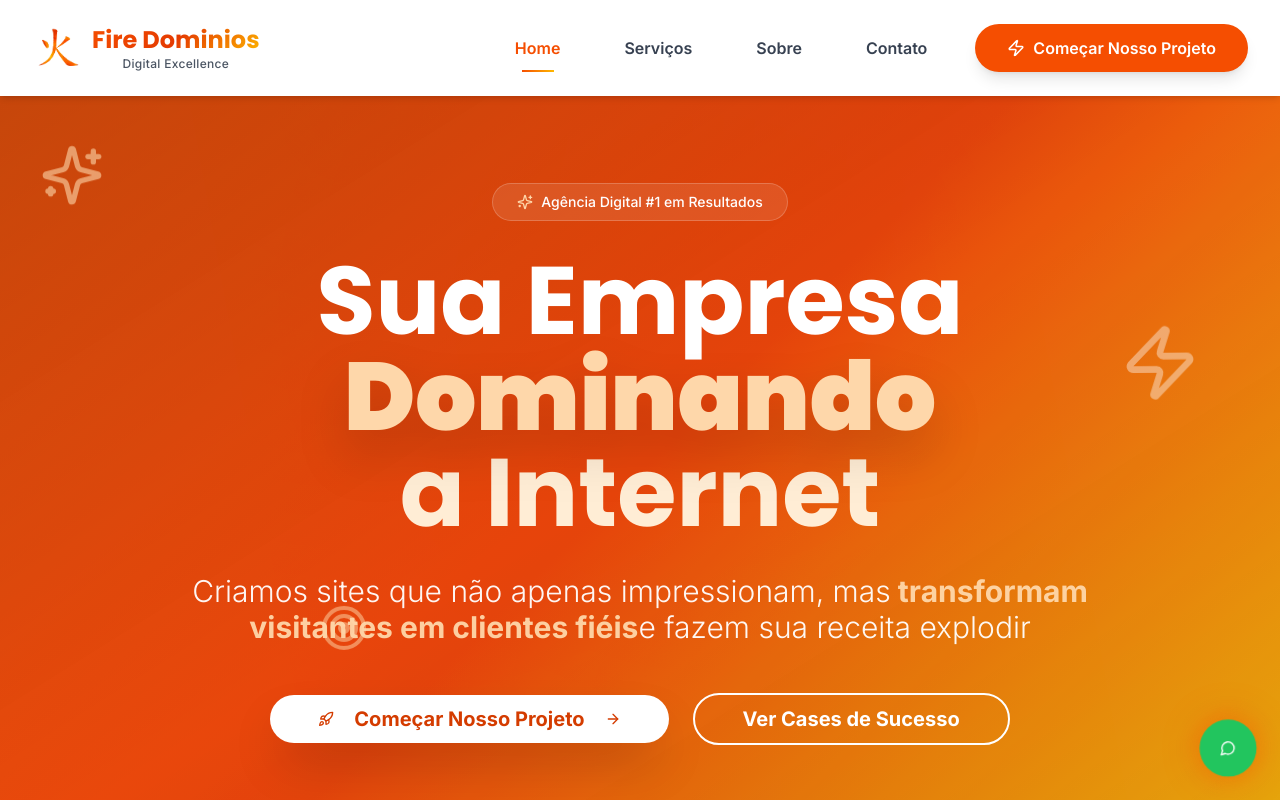
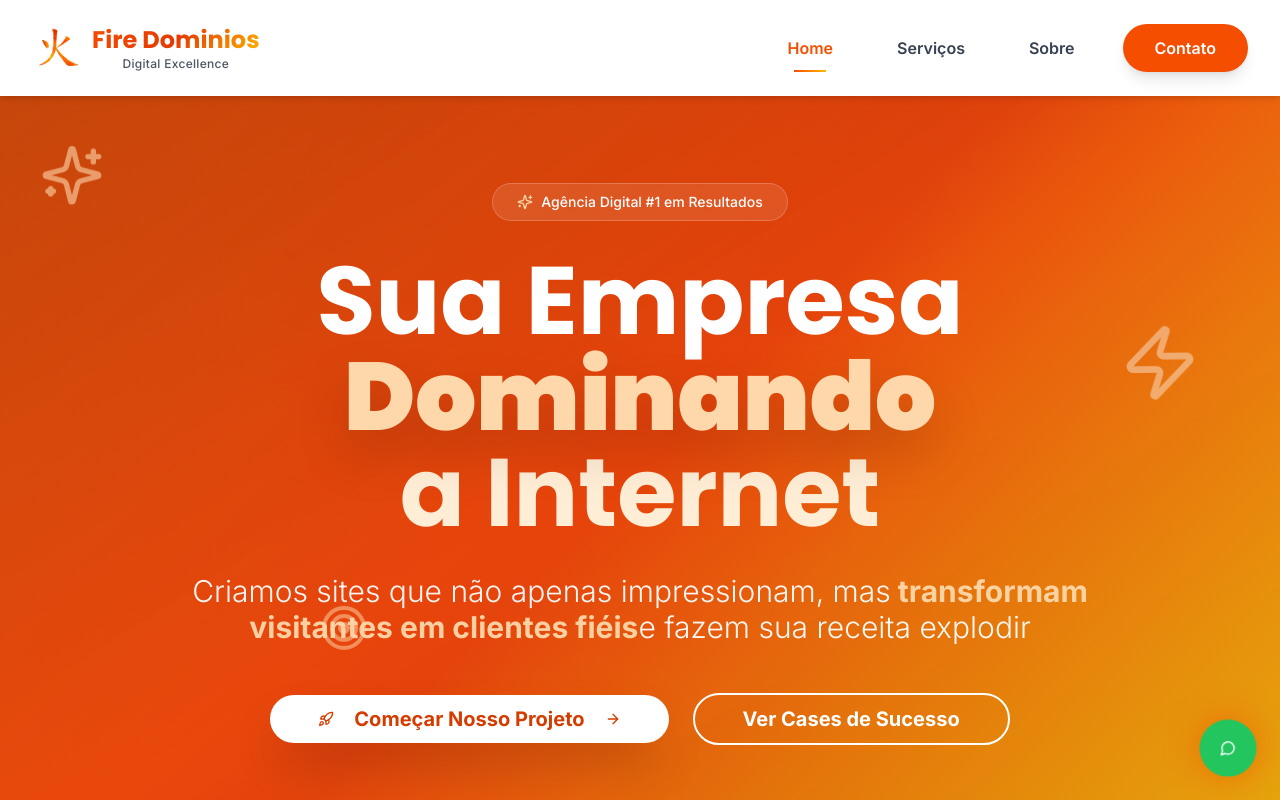
Before and after one commit to MateusNogueriaElias/sitefire, a React (Vite) app: page / in a window 1280 px wide. Shown: the top 800 px of the page. Built offline with nearby package versions, Linux system fonts and the light colour scheme.

Commit message:
Change Navbar button text and link
Change the "Começar Nosso Projeto" button text to "Contato" and update its link to the contact section.

```diff
--- a/src/components/Navbar.tsx
+++ b/src/components/Navbar.tsx
@@ -1,4 +1,3 @@
-
 import { useState, useEffect } from 'react';
 import { Menu, X, Zap } from 'lucide-react';
 import { Link, useLocation, useNavigate } from 'react-router-dom';
@@ -42,7 +41,6 @@ const Navbar = () => {
     { name: 'Home', path: '/' },
     { name: 'Serviços', path: '/servicos' },
     { name: 'Sobre', path: '/sobre' },
-    { name: 'Contato', path: '/contato' },
   ];
 
   return (
@@ -94,9 +92,8 @@ const Navbar = () => {
               onClick={() => handleNavClick('/contato')}
               className="bg-fire-primary text-white px-8 py-3 rounded-full font-semibold hover-lift hover-glow transition-all duration-300 shadow-lg relative overflow-hidden group"
             >
-              <span className="relative z-10 flex items-center space-x-2">
-                <Zap size={18} className="group-hover:animate-bounce-subtle" />
-                <span>Começar Nosso Projeto</span>
+              <span className="relative z-10">
+                Contato
               </span>
               <div className="absolute inset-0 bg-gradient-to-r from-fire-accent to-fire-primary opacity-0 group-hover:opacity-100 transition-opacity duration-300"></div>
             </button>
@@ -136,10 +133,9 @@ const Navbar = () => {
               ))}
               <button
                 onClick={() => handleNavClick('/contato')}
-                className="w-full bg-fire-primary text-white px-6 py-4 rounded-xl text-lg font-semibold mt-4 hover-glow transition-all duration-300 flex items-center justify-center space-x-2"
+                className="w-full bg-fire-primary text-white px-6 py-4 rounded-xl text-lg font-semibold mt-4 hover-glow transition-all duration-300 flex items-center justify-center"
               >
-                <Zap size={20} />
-                <span>Começar Nosso Projeto</span>
+                Contato
               </button>
             </div>
           </div>
```
